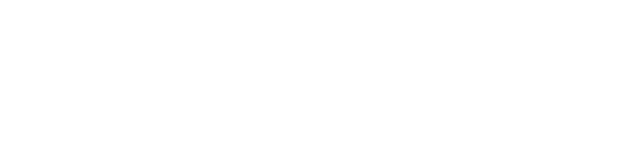
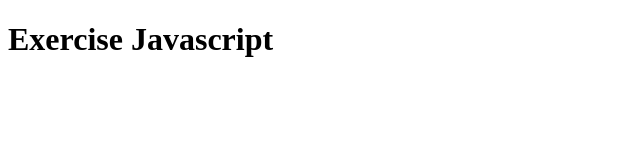
Before and after one commit to Gr4L22/JS, a plain HTML site: page index.html in a window 1280 px wide. Shown: the whole page, without its empty margins (0-640 px from the left). Drawn offline with Linux system fonts and the light colour scheme.

Commit message:
readme and h1 in html

```diff
--- a/index.html
+++ b/index.html
@@ -6,12 +6,12 @@
     <script src="js/var&op.js"></script>
     <script src="js/strings.js"></script>
     <script src="js/array.js"></script>
+    <script src="js/if_else.js"></script>
     <script src="js/for.js"></script>
     <script src="js/function.js"></script>
-    <script src="js/if_else.js"></script>
     <title>Document</title>
 </head>
 <body>
-
+    <h1>Exercise Javascript</h1>
 </body>
 </html>
```
Also changed, not shown: 1 other file.
